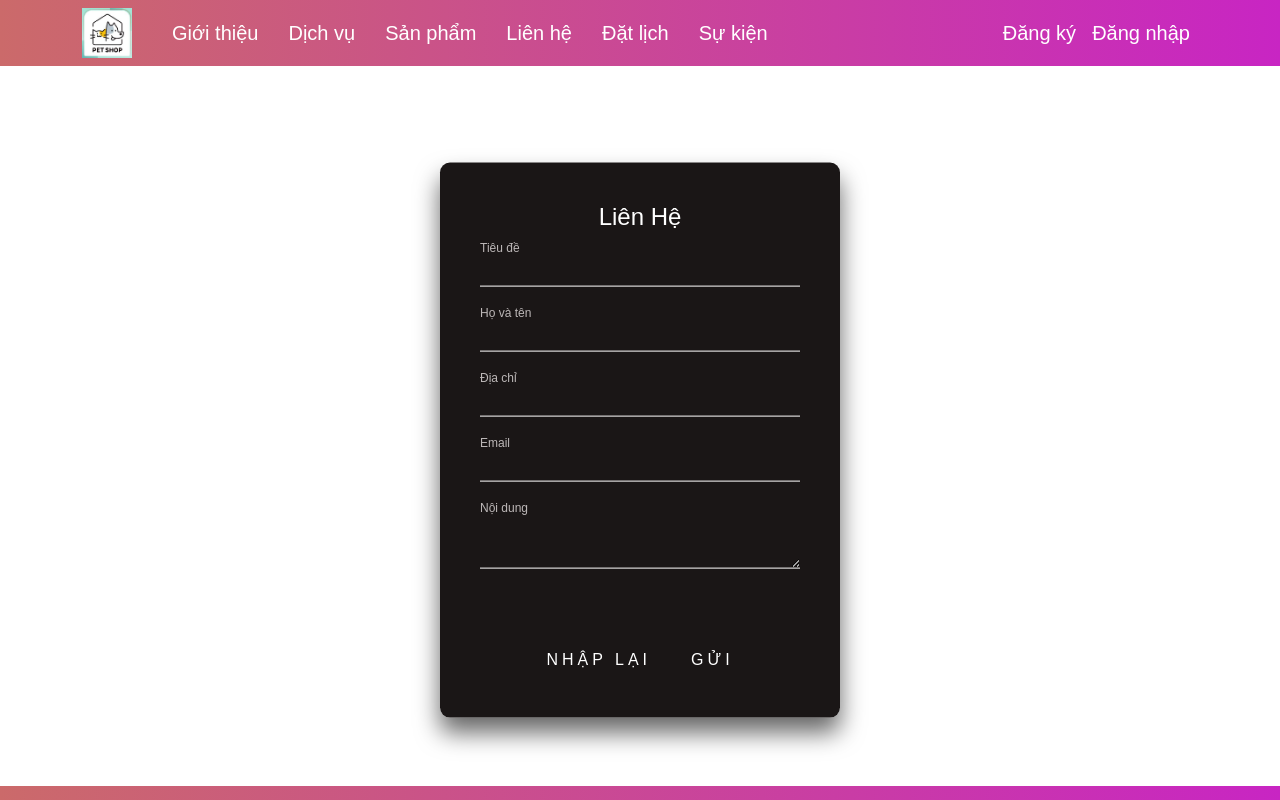
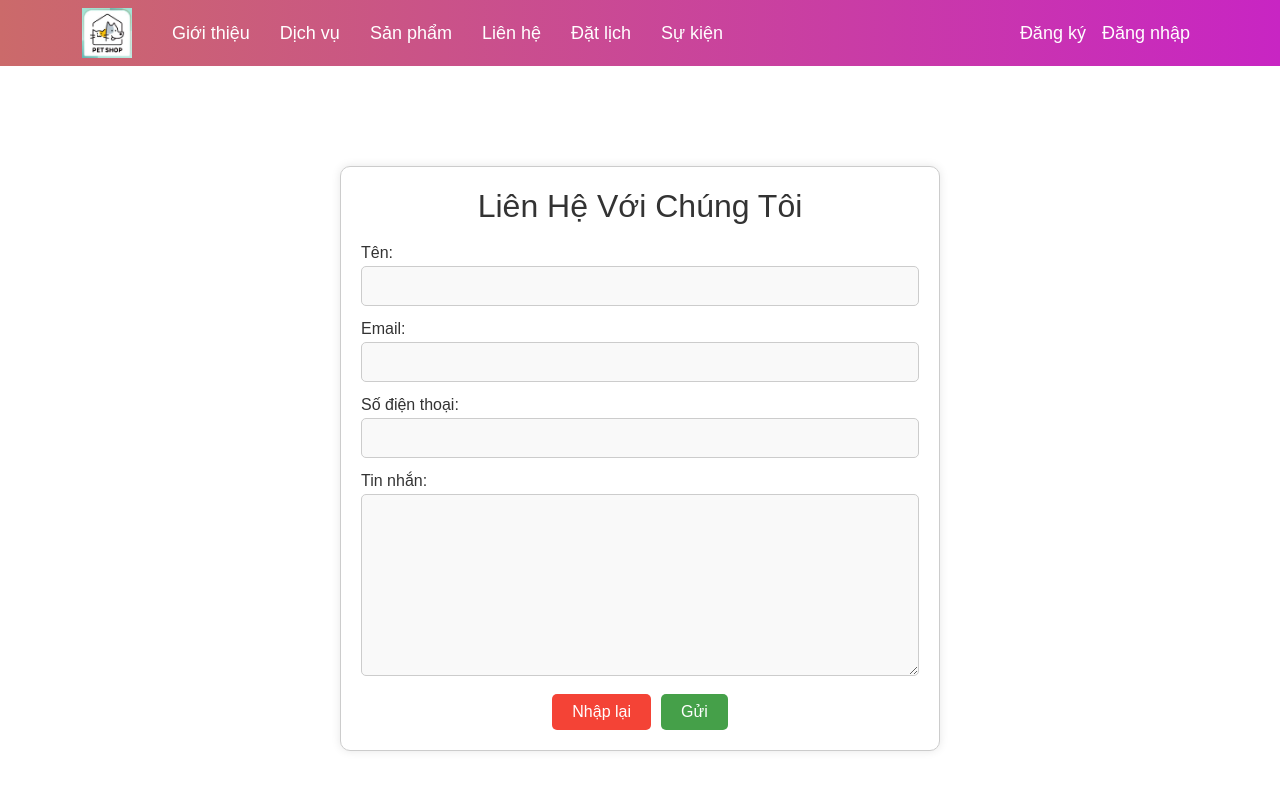
Before and after one commit to duong1122305/customer-app, a React (Vite) app: page /contact in a window 1280 px wide. Built offline with nearby package versions, Linux system fonts and the light colour scheme; a web font is replaced by a local one.

Commit message:
fix_login_validaet_dangky

```diff
--- a/src/components/HeaderComponent/Header.css
+++ b/src/components/HeaderComponent/Header.css
@@ -6,7 +6,8 @@
 
 .header a {
   color: #fff;
-  font-size: 20px;
+  font-size: 18px;
+  font-weight: normal;
 }
 
 .header a:hover {
--- a/src/components/HeaderComponent/Header.jsx
+++ b/src/components/HeaderComponent/Header.jsx
@@ -92,7 +92,7 @@ export default function Header() {
                 </Nav.Link>
               </Nav.Item>
               <Nav.Item style={{ marginRight: 20 }}>
-                <Nav.Link as={Link} to="/employ">
+                <Nav.Link as={Link} to="/product">
                   Sản phẩm
                 </Nav.Link>
               </Nav.Item>
@@ -257,6 +257,7 @@ export default function Header() {
           <Route path="/services" element={<DichVu />} />
           <Route path="/booking" element={<DatLich />} />
           <Route path="/contact" element={<LienHe />} />
+
         </Routes>
       </div>
     </BrowserRouter>
--- a/src/index.css
+++ b/src/index.css
@@ -34,7 +34,6 @@ body {
   font-weight: 400;
   font-size: 16px;
   line-height: 1;
-  background-color: #ccc;
   font-family: "Freeman", sans-serif;
   scroll-behavior: smooth;
 }
--- a/src/pages/LienHe/LienHe.css
+++ b/src/pages/LienHe/LienHe.css
@@ -1,129 +1,79 @@
-.lienhe {
-  height: 90vh;
+.contact-form-container {
+  max-width: 600px;
+  margin: 0 auto;
+  padding: 20px;
+  background-color: #ffffff; /* Màu nền trắng */
+  border: 1px solid #ccc;
+  border-radius: 10px;
+  box-shadow: 0 0 10px rgba(0, 0, 0, 0.1);
+  margin-top: 100px;
+  margin-bottom: 100px;
+}
+
+.contact-form-container h2 {
+  text-align: center;
+  margin-bottom: 20px;
+  color: #333; /* Màu chữ */
+}
+
+.form-group {
+  margin-bottom: 15px;
+}
+
+.form-group label {
+  display: block;
+  margin-bottom: 5px;
+  color: #333; /* Màu chữ */
+}
+
+.form-group input,
+.form-group textarea {
   width: 100%;
+  padding: 10px;
+  border: 1px solid #ccc;
+  border-radius: 5px;
+  background-color: #f9f9f9; /* Màu nền input */
+  color: #333; /* Màu chữ */
+}
+
+.form-group input.error-input {
+  border-color: red;
+  background-color: #fdd;
+}
+
+.button-group {
   display: flex;
   justify-content: center;
-  align-items: center;
-  background-color: #fff;
+  gap: 10px; /* Khoảng cách giữa các nút */
 }
 
-.login-box {
-  position: absolute;
-  top: 55%;
-  left: 50%;
-  width: 400px;
-  padding: 40px;
-  transform: translate(-50%, -50%);
-  background: rgba(24, 20, 20, 0.987);
-  box-sizing: border-box;
-  box-shadow: 0 15px 25px rgba(0, 0, 0, 0.6);
-  border-radius: 10px;
+button {
+  padding: 10px 20px;
+  background-color: #4CAF50; /* Màu nền nút */
+  color: white;
+  border: none;
+  border-radius: 5px;
+  cursor: pointer;
 }
 
-.login-box h4 {
-    text-align: center;
-    color: #fff;
-    margin-bottom: 20px;
+button:hover {
+  background-color: #45a049; /* Màu nền nút khi hover */
 }
 
-.login-box .user-box {
-  position: relative;
+button[type="reset"] {
+  background-color: #f44336; /* Màu nền nút reset */
 }
 
-.login-box .user-box input {
-  width: 100%;
-  padding: 10px 0;
-  font-size: 12px;
-  color: #fff;
-  margin-bottom: 30px;
-  border: none;
-  border-bottom: 1px solid #fff;
-  outline: none;
-  background: transparent;
+button[type="reset"]:hover {
+  background-color: #e53935; /* Màu nền nút reset khi hover */
 }
 
-.login-box .user-box textarea {
-    width: 100%;
-    padding: 10px 0;
-    font-size: 12px;
-    color: #fff;
-    margin-bottom: 30px;
-    border: none;
-    border-bottom: 1px solid #fff;
-    outline: none;
-    background: transparent;
-  }
-
-.login-box .user-box label {
-  position: absolute;
-  top: 0;
-  left: 0;
-  padding: 10px 0;
-  font-size: 16px;
-  color: #fff;
-  pointer-events: none;
-  transition: 0.5s;
+button[type="submit"] {
+  background-color: #45a049; /* Màu nền nút reset */
 }
 
-.login-box .user-box input:focus ~ label,
-.login-box .user-box input:valid ~ label {
-  top: -20px;
-  left: 0;
-  color: #bdb8b8;
-  font-size: 12px;
+.error {
+  color: red;
+  font-size: 0.875em;
+  margin-top: 5px;
 }
-
-.login-box .user-box textarea:focus ~ label,
-.login-box .user-box textarea:valid ~ label {
-  top: -20px;
-  left: 0;
-  color: #bdb8b8;
-  font-size: 12px;
-}
-
-.login-box form button {
-  position: relative;
-  display: inline-block;
-  padding: 10px 20px;
-  color: #ffffff;
-  font-size: 16px;
-  text-decoration: none;
-  text-transform: uppercase;
-  overflow: hidden;
-  transition: 0.5s;
-  margin-top: 40px;
-  letter-spacing: 4px;
-}
-
-.login-box button:hover {
-  background: #03f40f;
-  color: #fff;
-  border-radius: 5px;
-  box-shadow: 0 0 5px #03f40f, 0 0 25px #03f40f, 0 0 50px #03f40f,
-    0 0 100px #03f40f;
-}
-
-.login-box button span {
-  position: absolute;
-  display: block;
-}
-
-@keyframes btn-anim1 {
-  0% {
-    left: -100%;
-  }
-
-  50%,
-  100% {
-    left: 100%;
-  }
-}
-
-.login-box button span:nth-child(1) {
-  bottom: 2px;
-  left: -100%;
-  width: 100%;
-  height: 2px;
-  background: linear-gradient(90deg, transparent, #03f40f);
-  animation: btn-anim1 2s linear infinite;
-}
--- a/src/pages/LienHe/LienHe.jsx
+++ b/src/pages/LienHe/LienHe.jsx
@@ -1,45 +1,136 @@
 import "./LienHe.css";
+import React, { useState } from 'react';
 
-const LienHe = () => {
+const ContactForm = () => {
+  const [formData, setFormData] = useState({
+    name: '',
+    email: '',
+    phone: '',
+    message: ''
+  });
+
+  const [errors, setErrors] = useState({});
+
+  const handleChange = (e) => {
+    const { name, value } = e.target;
+    setFormData({
+      ...formData,
+      [name]: value
+    });
+
+    // Xóa lỗi nếu người dùng nhập đúng thông tin
+    setErrors({
+      ...errors,
+      [name]: ''
+    });
+  };
+
+  const validate = () => {
+    const newErrors = {};
+
+    // Kiểm tra họ và tên (ít nhất 2 từ)
+    if (!formData.name.trim() || formData.name.trim().split(' ').length < 2) {
+      newErrors.name = 'Họ và tên phải có ít nhất 2 từ';
+    }
+
+    // Kiểm tra email
+    const emailPattern = /^[^\s@]+@[^\s@]+\.[^\s@]+$/;
+    if (!emailPattern.test(formData.email)) {
+      newErrors.email = 'Email không hợp lệ';
+    }
+
+    // Kiểm tra số điện thoại (bắt đầu với 0 và có độ dài 10 chữ số)
+    const phonePattern = /^0\d{9}$/;
+    if (!phonePattern.test(formData.phone)) {
+      newErrors.phone = 'Số điện thoại không hợp lệ (phải bắt đầu bằng 0 và có 10 chữ số)';
+    }
+
+    return newErrors;
+  };
+
+  const handleSubmit = (e) => {
+    e.preventDefault();
+    const validationErrors = validate();
+    if (Object.keys(validationErrors).length > 0) {
+      setErrors(validationErrors);
+    } else {
+      // Xử lý gửi form tại đây, ví dụ như gọi API
+      console.log('Form submitted:', formData);
+      setErrors({});
+    }
+  };
+
+  const handleReset = () => {
+    setFormData({
+      name: '',
+      email: '',
+      phone: '',
+      message: ''
+    });
+    setErrors({});
+  };
+
   return (
-    <div className="lienhe">
-      <div className="login-box">
-        <h4>Liên Hệ</h4>
-        <form>
-          <div className="user-box">
-            <input type="text" name="" required="" />
-            <label>Tiêu đề</label>
+    <div className="contact-form-container">
+      <h2>Liên Hệ Với Chúng Tôi</h2>
+      <form onSubmit={handleSubmit}>
+        <div className="form-group">
+          <label htmlFor="name">Tên:</label>
+          <input
+            type="text"
+            id="name"
+            name="name"
+            value={formData.name}
+            onChange={handleChange}
+            required
+            className={errors.name ? 'error-input' : ''}
+          />
+          {errors.name && <p className="error">{errors.name}</p>}
         </div>
-          <div className="user-box">
-            <input type="text" name="" required="" />
-            <label>Họ và tên</label>
+        <div className="form-group">
+          <label htmlFor="email">Email:</label>
+          <input
+            type="email"
+            id="email"
+            name="email"
+            value={formData.email}
+            onChange={handleChange}
+            required
+            className={errors.email ? 'error-input' : ''}
+          />
+          {errors.email && <p className="error">{errors.email}</p>}
         </div>
-          <div className="user-box">
-            <input type="text" name="" required="" />
-            <label>Địa chỉ</label>
+        <div className="form-group">
+          <label htmlFor="phone">Số điện thoại:</label>
+          <input
+            type="tel"
+            id="phone"
+            name="phone"
+            value={formData.phone}
+            onChange={handleChange}
+            required
+            className={errors.phone ? 'error-input' : ''}
+          />
+          {errors.phone && <p className="error">{errors.phone}</p>}
         </div>
-          <div className="user-box">
-            <input type="email" name="" required="" />
-            <label>Email</label>
+        <div className="form-group">
+          <label htmlFor="message">Tin nhắn:</label>
+          <textarea
+            id="message"
+            name="message"
+            rows={10}
+            value={formData.message}
+            onChange={handleChange}
+            required
+          ></textarea>
         </div>
-          <div className="user-box">
-            <textarea type="text" name="" required="" rows={3}/>
-            <label>Nội dung</label>
+        <div className="button-group">
+        <button type="reset" onClick={handleReset}>Nhập lại</button>
+          <button type="submit">Gửi</button>
         </div>
-          <center>
-            <button type="reset">
-              Nhập lại
-              <span></span>
-            </button>
-            <button type="submit">
-              Gửi
-              <span></span>
-            </button>
-          </center>
       </form>
-      </div>
     </div>
   );
 };
 
-export default LienHe;
+export default ContactForm;
--- a/src/pages/Login/Login.jsx
+++ b/src/pages/Login/Login.jsx
@@ -83,7 +83,7 @@ const Login = (props) => {
             </Link>
           </Form.Group>
           <div style={{textAlign: "center"}}>
-          <ButtonCustom content="Đăng nhập" type="submit" className="mx-auto" />
+            <button type="submit">Đăng nhập</button>
           </div>
         </Form>
       </Modal.Body>
--- a/src/pages/Register/Register.jsx
+++ b/src/pages/Register/Register.jsx
@@ -1,33 +1,46 @@
-import { Modal, Form, Button } from "react-bootstrap";
-import ButtonCustom from "../../components/ButtonCustomComponent/ButtonCustom";
+import React, { useState } from 'react';
+import { Modal, Form, Button } from 'react-bootstrap';
 import PropTypes from 'prop-types';
-import { useState } from 'react';
 
 const Register = (props) => {
-  const [email, setEmail] = useState("");
-  const [password, setPassword] = useState("");
-  const [confirmPassword, setConfirmPassword] = useState("");
+  const [email, setEmail] = useState('');
+  const [password, setPassword] = useState('');
+  const [confirmPassword, setConfirmPassword] = useState('');
   const [showError, setShowError] = useState(false);
   const [showPassword, setShowPassword] = useState(false);
   const [showConfirmPassword, setShowConfirmPassword] = useState(false);
 
   const handleClose = () => {
-    setEmail("");
-    setPassword("");
-    setConfirmPassword("");
+    setEmail('');
+    setPassword('');
+    setConfirmPassword('');
     setShowError(false);
     props.onHide();
   };
 
   const handleSubmit = (event) => {
     event.preventDefault();
-    if (!email || !password || !confirmPassword) {
+    const trimmedEmail = email.trim();
+    const trimmedPassword = password.trim();
+    const trimmedConfirmPassword = confirmPassword.trim();
+
+    if (!trimmedEmail || !trimmedPassword || !trimmedConfirmPassword) {
+      setShowError(true);
+    } else if (trimmedPassword.length < 6 || trimmedPassword.length > 8) {
+      setShowError(true);
+    } else if (trimmedPassword !== trimmedConfirmPassword) {
       setShowError(true);
     } else {
-      // Process your registration logic here
-      console.log("Email:", email, "Password:", password, "Confirm Password:", confirmPassword);
+      console.log("Email:", trimmedEmail, "Password:", trimmedPassword, "Confirm Password:", trimmedConfirmPassword);
       handleClose();
     }
+  };
+
+  const handleReset = () => {
+    setEmail('');
+    setPassword('');
+    setConfirmPassword('');
+    setShowError(false);
   };
 
   const toggleShowPassword = () => {
@@ -53,7 +66,7 @@ const Register = (props) => {
         </Modal.Title>
       </Modal.Header>
       <Modal.Body>
-        <Form onSubmit={handleSubmit}>
+        <Form onSubmit={handleSubmit} onReset={handleReset}>
           <Form.Group className="mb-3" controlId="formBasicEmail">
             <Form.Label>Email</Form.Label>
             <Form.Control
@@ -61,35 +74,39 @@ const Register = (props) => {
               placeholder="Nhập email"
               value={email}
               onChange={(e) => setEmail(e.target.value)}
-              isInvalid={showError && !email}
+              isInvalid={showError && !email.trim()}
             />
             <Form.Control.Feedback type="invalid">
               Vui lòng nhập địa chỉ email.
             </Form.Control.Feedback>
           </Form.Group>
+
           <Form.Group className="mb-3" controlId="formBasicPassword">
             <Form.Label>Mật khẩu</Form.Label>
             <div className="input-group">
               <Form.Control
                 type={showPassword ? "text" : "password"}
-                placeholder="Nhập mật khẩu"
+                placeholder="Nhập mật khẩu (6-8 ký tự)"
                 value={password}
                 onChange={(e) => setPassword(e.target.value)}
-                isInvalid={showError && !password}
+                isInvalid={
+                  (showError && !password.trim()) ||
+                  (password.trim() && (password.length < 6 || password.length > 8))
+                }
                 style={{ flex: 1 }}
               />
               <Button
                 variant="outline-secondary"
                 onClick={toggleShowPassword}
                 className="password-toggle-btn"
-                style={{ marginLeft: -1 }} // Negative margin to overlap border
+                style={{ marginLeft: -1 }}
               >
                 {showPassword ? "Ẩn" : "Hiện"}
               </Button>
+              <Form.Control.Feedback type="invalid">
+                Vui lòng nhập mật khẩu từ 6-8 ký tự.
+              </Form.Control.Feedback>
             </div>
-            <Form.Control.Feedback type="invalid">
-              Vui lòng nhập mật khẩu.
-            </Form.Control.Feedback>
           </Form.Group>
 
           <Form.Group className="mb-3" controlId="formBasicConfirmPassword">
@@ -100,26 +117,29 @@ const Register = (props) => {
                 placeholder="Nhập lại mật khẩu"
                 value={confirmPassword}
                 onChange={(e) => setConfirmPassword(e.target.value)}
-                isInvalid={showError && !confirmPassword}
+                isInvalid={
+                  (showError && !confirmPassword.trim()) ||
+                  (confirmPassword.trim() && confirmPassword !== password)
+                }
                 style={{ flex: 1 }}
               />
               <Button
                 variant="outline-secondary"
                 onClick={toggleShowConfirmPassword}
                 className="password-toggle-btn"
-                style={{ marginLeft: -1 }} // Negative margin to overlap border
+                style={{ marginLeft: -1 }}
               >
                 {showConfirmPassword ? "Ẩn" : "Hiện"}
               </Button>
+              <Form.Control.Feedback type="invalid">
+                Vui lòng nhập lại mật khẩu và phải khớp với mật khẩu đã nhập.
+              </Form.Control.Feedback>
             </div>
-            <Form.Control.Feedback type="invalid">
-              Vui lòng nhập lại mật khẩu.
-            </Form.Control.Feedback>
           </Form.Group>
 
           <div style={{ display: "flex", justifyContent: "center" }}>
-            <ButtonCustom content="Đăng ký" type="submit" />
-            <ButtonCustom content="Nhập lại" type="reset" />
+            <Button type="submit" style={{ marginRight: 5 }}>Đăng ký</Button>
+            <Button type="reset">Nhập lại</Button>
           </div>
         </Form>
       </Modal.Body>
```
Also changed, not shown: src/data/data.js (added, +16 -0 lines), src/pages/Blog/Blog.jsx (deleted, +0 -9 lines). Lines whose indentation alone changed are shown as unchanged.
